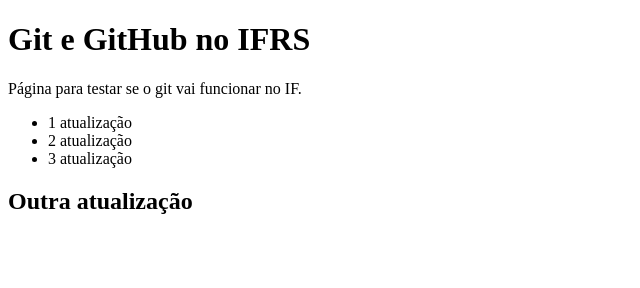
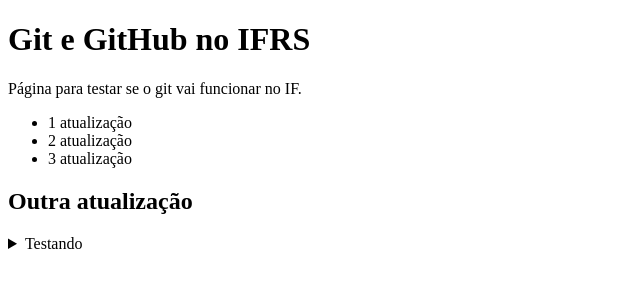
Before and after one commit to sieben-marco/teste-git-if, a plain HTML site: page index.html in a window 1280 px wide. Shown: the full height of the page, 0-640 px from the left. Drawn offline with Linux system fonts and the light colour scheme.

Commit message:
add summary

```diff
--- a/index.html
+++ b/index.html
@@ -15,5 +15,9 @@
     </ul>
 
     <h2>Outra atualização</h2>
+    <details>
+        <summary style="cursor: pointer;">Testando</summary>
+        <p>Teste para aprender sobre summary e git/github</p>
+    </details>
 </body>
 </html>
```
